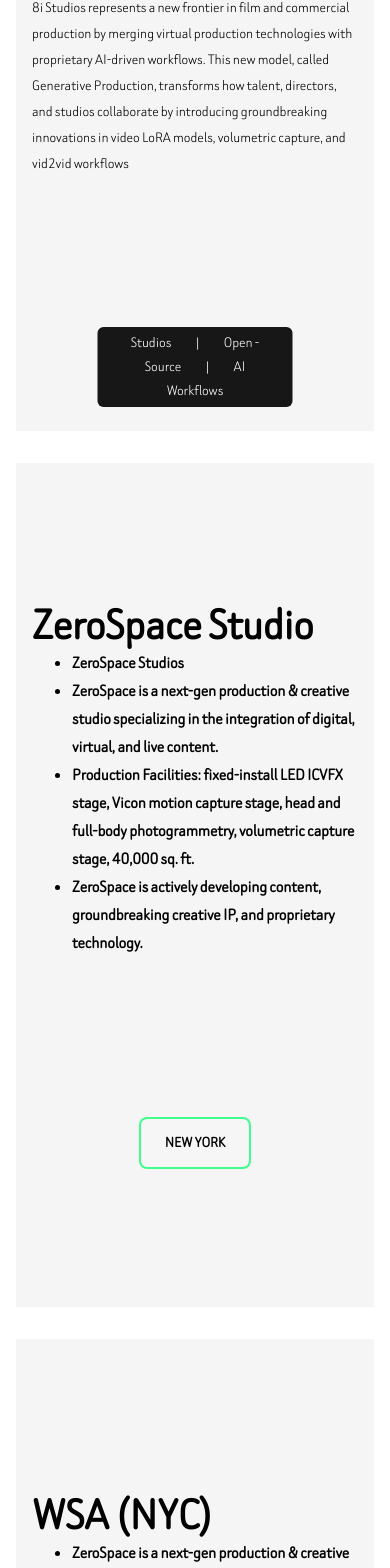
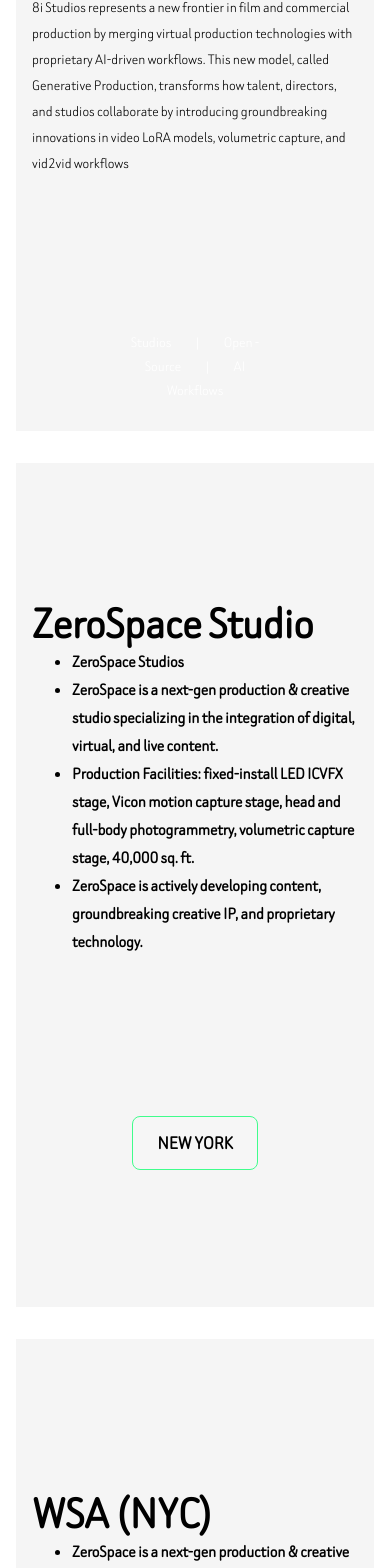
Before and after one commit to natesena/8i-studio, a Next.js app: page /frame in a window 390 px wide. Shown: the part 429-1997 px from the top of the page. Built offline with nearby package versions, Linux system fonts and the light colour scheme.

Commit message:
worked on hero section mobile view

```diff
--- a/components/section/footer.tsx
+++ b/components/section/footer.tsx
@@ -5,7 +5,7 @@
 
 const Footer = () => {
   return (
-    <div className="fixed z-100 text-white bg-neutral-900 px-6 py-1 rounded-md bottom-2 left-1/2 transform -translate-x-1/2">
+    <div className="fixed z-100 text-white bg-neutral- px-6 py-1 rounded-md bottom-2 left-1/2 transform -translate-x-1/2">
       <h1 className="text-md text-center">
         <Link href="/studios" className="hover:underline">
           Studios
--- a/components/section/frame-304.tsx
+++ b/components/section/frame-304.tsx
@@ -67,7 +67,7 @@
                 key={i}
                 // variants={item}
                 className="hover:text-[#40FD8C] cursor-pointer transition-colors duration-300"
-                onClick={() => onNavigate(item.toLowerCase().replace(/\s+/g, '-'))}
+                // onClick={() => onNavigate(item.toLowerCase().replace(/\s+/g, '-'))}
               >
                 {item}
               </motion.p>
--- a/components/section/frame-305.tsx
+++ b/components/section/frame-305.tsx
@@ -94,7 +94,7 @@
                 key={i}
                 // variants={item}
                 className="hover:text-[#40FD8C] cursor-pointer transition-colors duration-300"
-                onClick={() => onNavigate(item.toLowerCase().replace(/\s+/g, '-'))}
+                // onClick={() => onNavigate(item.toLowerCase().replace(/\s+/g, '-'))}
               >
                 {item}
               </motion.p>
--- a/components/section/frame-306.tsx
+++ b/components/section/frame-306.tsx
@@ -112,7 +112,7 @@
               x: 5,
             }}
             className="cursor-pointer transition-all duration-300"
-            onClick={() => onNavigate(name.toLowerCase().replace(/\s+/g, "-"))}
+            // onClick={() => onNavigate(name.toLowerCase().replace(/\s+/g, "-"))}
           >
             <p>{name}</p>
             <motion.div
--- a/components/section/frame-331.tsx
+++ b/components/section/frame-331.tsx
@@ -113,7 +113,7 @@
               x: 5,
             }}
             className="cursor-pointer transition-all duration-300"
-            onClick={() => onNavigate(name.toLowerCase().replace(/\s+/g, "-"))}
+            // onClick={() => onNavigate(name.toLowerCase().replace(/\s+/g, "-"))}
           >
             <p>{name}</p>
             <motion.div
--- a/components/section/hero.tsx
+++ b/components/section/hero.tsx
@@ -10,14 +10,14 @@
   return (
     <div className="w-full h-screen relative flex bg-transparent text-white items-center justify-center select-none">
       {/* Top button */}
-      <div className="absolute top-8 sm:top-20 pointer-events-auto">
+      <div className="absolute top-20 sm:top-12 pointer-events-auto">
         {/* <div onClick={() =  > onNavigate("ai-artists")}> */}
           <Button text="AI ARTISTS" onClick={() => onNavigate("ai-artists")} isHomePage={true} />
         {/* </div> */}
       </div>
 
       {/* Left button */}
-      <div className="absolute left-8 sm:left-20 pointer-events-auto">
+      <div className="absolute left-8 sm:left-12 pointer-events-auto">
         {/* <div onClick={() => onNavigate("virtual-production")}> */}
           <Button text="VIRTUAL PRODUCTION" onClick={() => onNavigate("virtual-production")} isHomePage={true} />
         {/* </div> */}
@@ -43,14 +43,14 @@
       </div>
 
       {/* Right button */}
-      <div className="absolute right-8 sm:right-20 pointer-events-auto">
+      <div className="absolute right-8 sm:right-12 pointer-events-auto">
         {/* <div onClick={() => onNavigate("generative-production")}> */}
           <Button text="GENERATIVE PRODUCTION" onClick={() => onNavigate("generative-production")} isHomePage={true} />
         {/* </div> */}
       </div>
 
       {/* Bottom button */}
-      <div className="absolute bottom-8 sm:bottom-20 pointer-events-auto">
+      <div className="absolute bottom-20 sm:bottom-12 pointer-events-auto">
         {/* <div onClick={() => onNavigate("directors")}> */}
           <Button text="DIRECTORS" onClick={() => onNavigate("directors")} isHomePage={true} />
         {/* </div> */}
--- a/components/ui/button.tsx
+++ b/components/ui/button.tsx
@@ -50,7 +50,7 @@
       onClick={onClick}
       className="px-6 py-3 rounded-lg bg-white/10 font-medium relative overflow-hidden"
       style={{
-        border: `2px solid #40FD8C`,
+        border: `1px solid #40FD8C`,
         color: isHome ? '#fff' : '#000',
         boxShadow: `0 2px 8px transparent`
       }}
@@ -75,7 +75,7 @@
         initial={{ opacity: 0 }}
         animate={{ opacity: 1 }}
         transition={{ delay: 0.1, duration: 0.2 }}
-        className={`relative z-10 font-[600] ${isHome ? 'text-white' : 'text-black'}`}
+        className={`relative z-10 text-xl font-[600] ${isHome ? 'text-white' : 'text-black'}`}
       >
         {text}
       </motion.span>
```
